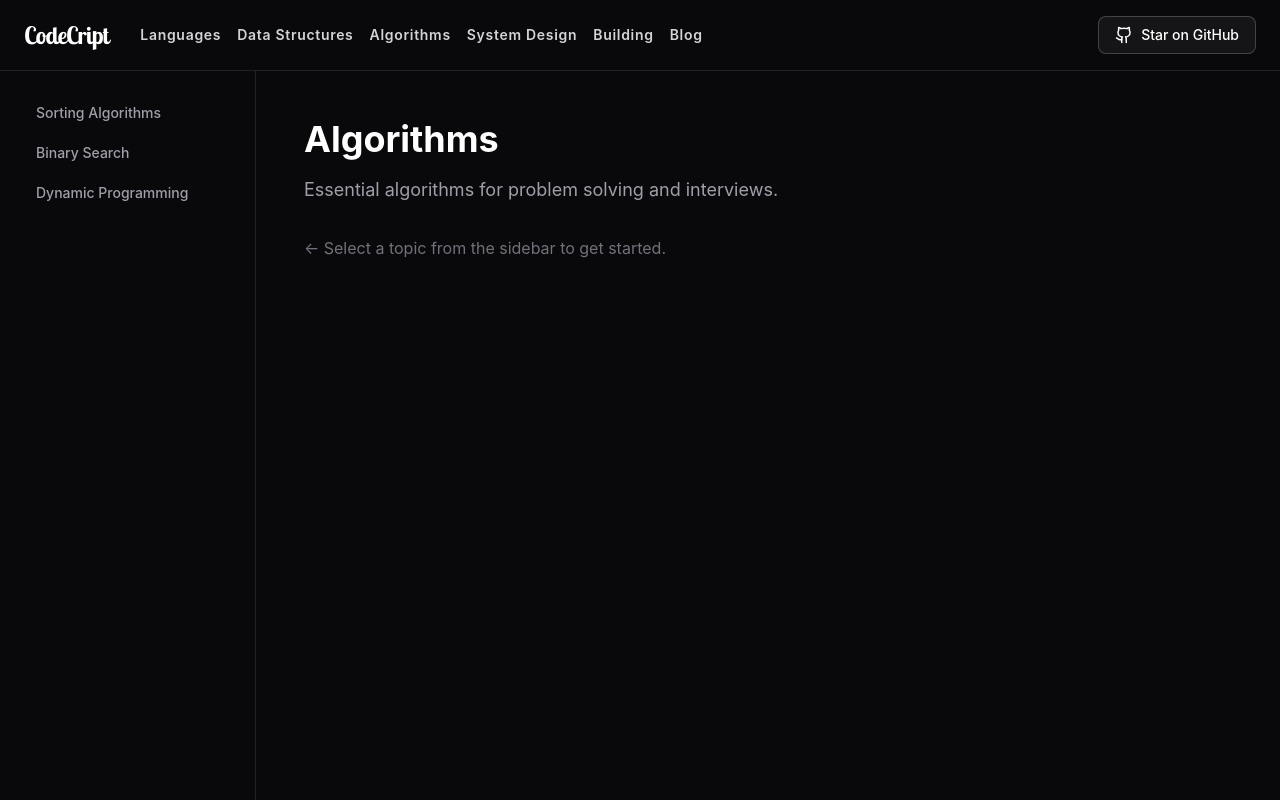
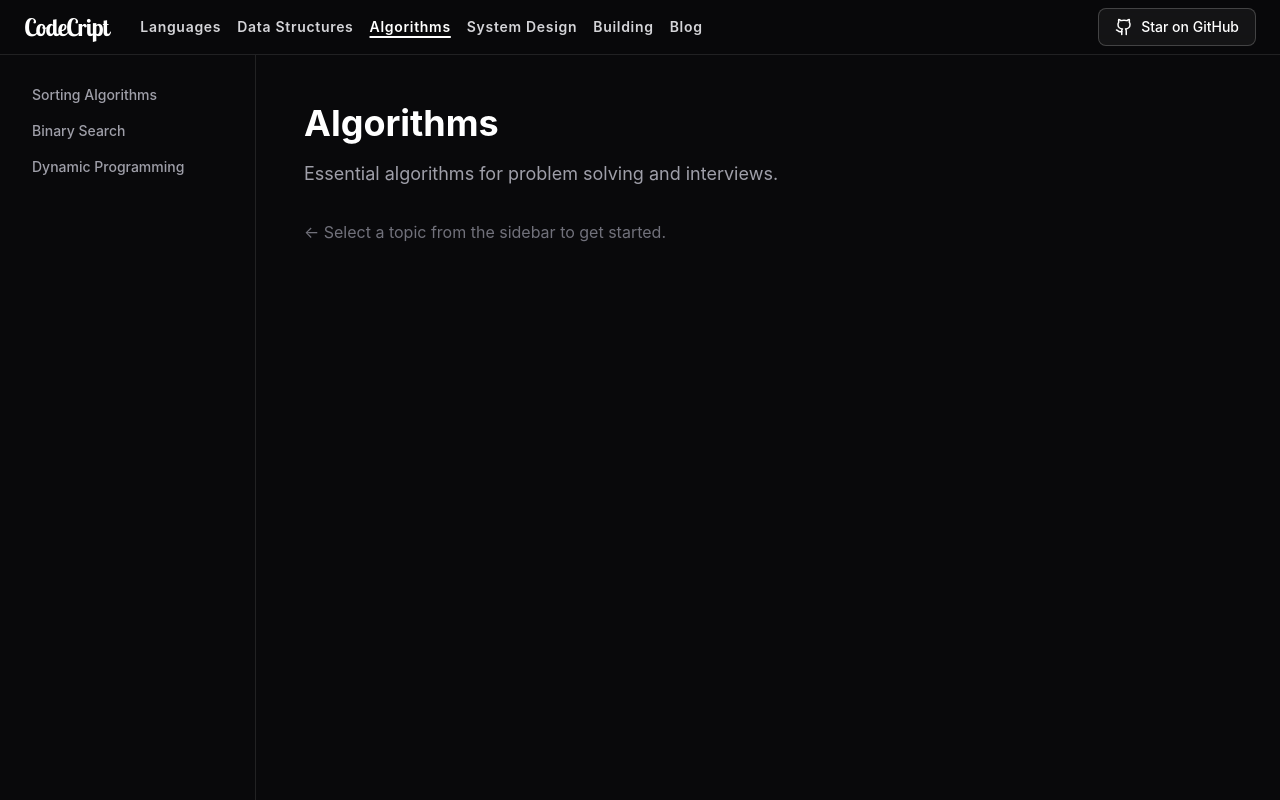
Before and after one commit to itstheanurag/codecript, a React (Vite) app: page /algo in a window 1280 px wide. Built offline with nearby package versions, Linux system fonts and the light colour scheme.

Commit message:
feat: implement grouped sidebar for languages and memoize Navbar

```diff
--- a/src/App.tsx
+++ b/src/App.tsx
@@ -25,15 +25,15 @@ function App() {
         {/* Doc sections — sidebar + content, no footer */}
         <Route element={<DocLayout />}>
           <Route path="/languages" element={<DocContentPage />} />
-          <Route path="/languages/:slug" element={<DocContentPage />} />
+          <Route path="/languages/*" element={<DocContentPage />} />
           <Route path="/ds" element={<DocContentPage />} />
-          <Route path="/ds/:slug" element={<DocContentPage />} />
+          <Route path="/ds/*" element={<DocContentPage />} />
           <Route path="/algo" element={<DocContentPage />} />
-          <Route path="/algo/:slug" element={<DocContentPage />} />
+          <Route path="/algo/*" element={<DocContentPage />} />
           <Route path="/sys-design" element={<DocContentPage />} />
-          <Route path="/sys-design/:slug" element={<DocContentPage />} />
+          <Route path="/sys-design/*" element={<DocContentPage />} />
           <Route path="/building" element={<DocContentPage />} />
-          <Route path="/building/:slug" element={<DocContentPage />} />
+          <Route path="/building/*" element={<DocContentPage />} />
         </Route>
       </Routes>
     </div>
--- a/src/components/Navbar.tsx
+++ b/src/components/Navbar.tsx
@@ -1,5 +1,6 @@
+import React from "react";
 import { Github } from "lucide-react";
-import { Link } from "react-router-dom";
+import { Link, useLocation } from "react-router-dom";
 
 const navItems = [
   { label: "Languages", href: "/languages" },
@@ -10,10 +11,12 @@ const navItems = [
   { label: "Blog", href: "/blog" },
 ];
 
-const Navbar = () => {
+const Navbar = React.memo(() => {
+  const location = useLocation();
+
   return (
-    <nav className="sticky top-0 z-50 bg-zinc-950 border-b border-white/10">
-      <div className="flex items-center justify-between px-6 py-4 max-w-7xl mx-auto">
+    <nav className="sticky top-0 z-50 bg-zinc-950/80 backdrop-blur-md border-b border-white/10">
+      <div className="flex items-center justify-between px-6 py-2 max-w-7xl mx-auto">
         <div className="flex items-center gap-8">
           <Link
             to="/"
@@ -22,16 +25,21 @@ const Navbar = () => {
             CodeCript
           </Link>
           <ul className="hidden md:flex items-center gap-4 text-sm text-zinc-300 font-semibold tracking-wider">
-            {navItems.map((item) => (
+            {navItems.map((item) => {
+              const isActive = location.pathname.startsWith(item.href);
+              return (
                 <li key={item.href}>
                   <Link
                     to={item.href}
-                  className="hover:text-white transition-colors duration-200 hover:underline decoration-2 underline-offset-4"
+                    className={`hover:text-white transition-colors duration-200 decoration-2 underline-offset-4 ${
+                      isActive ? "text-white underline" : ""
+                    }`}
                   >
                     {item.label}
                   </Link>
                 </li>
-            ))}
+              );
+            })}
           </ul>
         </div>
 
@@ -42,6 +50,6 @@ const Navbar = () => {
       </div>
     </nav>
   );
-};
+});
 
 export default Navbar;
--- a/src/components/Sidebar.tsx
+++ b/src/components/Sidebar.tsx
@@ -1,40 +1,109 @@
 import { Link, useLocation } from "react-router-dom";
-import type { DocItem } from "../lib/content";
+import { useState } from "react";
+import { ChevronDown } from "lucide-react";
+import type { DocItem, DocGroup } from "../lib/content";
 
 interface SidebarProps {
   basePath: string;
   items: DocItem[];
+  groups?: DocGroup[];
 }
 
-const Sidebar = ({ basePath, items }: SidebarProps) => {
+const Sidebar = ({ basePath, items, groups }: SidebarProps) => {
   const location = useLocation();
 
   return (
     <aside className="w-64 shrink-0 border-r border-white/10 overflow-y-auto">
       <div className="p-6">
         <nav className="flex flex-col gap-1">
-          {items.map((item) => {
-            const itemPath = `${basePath}/${item.slug}`;
-            const isActive = location.pathname === itemPath;
+          {items
+            .filter((item) => !item.slug.includes("/"))
+            .map((item) => (
+              <SidebarLink
+                key={item.slug}
+                to={`${basePath}/${item.slug}`}
+                title={item.meta.title}
+                isActive={location.pathname === `${basePath}/${item.slug}`}
+              />
+            ))}
 
-            return (
-              <Link
-                key={item.slug}
-                to={itemPath}
-                className={`px-3 py-2 rounded-lg text-sm font-medium transition-colors ${
-                  isActive
-                    ? "bg-white/10 text-white"
-                    : "text-zinc-400 hover:text-white hover:bg-white/5"
-                }`}
-              >
-                {item.meta.title}
-              </Link>
-            );
-          })}
+          {groups?.map((group) => (
+            <SidebarGroup
+              key={group.title}
+              group={group}
+              basePath={basePath}
+              pathname={location.pathname}
+            />
+          ))}
         </nav>
       </div>
     </aside>
   );
 };
 
+const SidebarGroup = ({
+  group,
+  basePath,
+  pathname,
+}: {
+  group: DocGroup;
+  basePath: string;
+  pathname: string;
+}) => {
+  const isAnyActive = group.items.some(
+    (item) => pathname === `${basePath}/${item.slug}`,
+  );
+  const [isOpen, setIsOpen] = useState<boolean>(isAnyActive || true);
+
+  return (
+    <div className="flex flex-col gap-1 mt-4 first:mt-0">
+      <button
+        onClick={() => setIsOpen(!isOpen)}
+        className="flex items-center justify-between px-2 py-1.5 text-xs font-bold text-zinc-500 uppercase tracking-widest hover:text-white transition-colors group"
+      >
+        {group.title}
+        <ChevronDown
+          size={14}
+          className={`transition-transform duration-200 ${
+            isOpen ? "" : "-rotate-90"
+          } group-hover:text-white`}
+        />
+      </button>
+      {isOpen && (
+        <div className="flex flex-col gap-1 ml-2 border-l border-white/5 pl-2">
+          {group.items.map((item) => (
+            <SidebarLink
+              key={item.slug}
+              to={`${basePath}/${item.slug}`}
+              title={item.meta.title}
+              isActive={pathname === `${basePath}/${item.slug}`}
+            />
+          ))}
+        </div>
+      )}
+    </div>
+  );
+};
+
+const SidebarLink = ({
+  to,
+  title,
+  isActive,
+}: {
+  to: string;
+  title: string;
+  isActive: boolean;
+}) => (
+  <Link
+    to={to}
+    className={`px-2 py-1.5 rounded-lg text-sm font-medium transition-colors ${
+      isActive
+        ? "bg-white/10 text-white"
+        : "text-zinc-400 hover:text-white hover:bg-white/5"
+    }`}
+  >
+    {title}
+  </Link>
+);
+
 export default Sidebar;
--- a/src/layouts/BlogLayout.tsx
+++ b/src/layouts/BlogLayout.tsx
@@ -5,7 +5,7 @@ export const BlogLayout = () => {
   return (
     <>
       <Navbar />
-      <main>
+      <main className="max-w-7xl mx-auto px-6 py-4">
         <Outlet />
       </main>
     </>
--- a/src/layouts/DocLayout.tsx
+++ b/src/layouts/DocLayout.tsx
@@ -12,9 +12,13 @@ export const DocLayout = () => {
   return (
     <div className="h-screen flex flex-col overflow-hidden">
       <Navbar />
-      <div className="flex flex-1 min-h-0">
+      <div className="flex flex-1 min-h-0 ">
         {section && (
-          <Sidebar basePath={section.basePath} items={section.items} />
+          <Sidebar
+            basePath={section.basePath}
+            items={section.items}
+            groups={section.groups}
+          />
         )}
         <main className="flex-1 overflow-y-auto">
           <Outlet />
--- a/src/layouts/HomeLayout.tsx
+++ b/src/layouts/HomeLayout.tsx
@@ -6,7 +6,7 @@ const HomeLayout = () => {
   return (
     <>
       <Navbar />
-      <main>
+      <main className="max-w-7xl mx-auto px-6 py-4">
         <Outlet />
       </main>
       <Footer />
--- a/src/lib/content.ts
+++ b/src/lib/content.ts
@@ -49,15 +49,21 @@ export interface DocItem {
   content: string;
 }
 
+export interface DocGroup {
+  title: string;
+  items: DocItem[];
+}
+
 export interface DocSection {
   title: string;
   description: string;
   basePath: string;
   items: DocItem[];
+  groups?: DocGroup[];
 }
 
 const docModules = import.meta.glob<string>(
-  "/content/{languages,ds,algo,sys-design,building}/*.md",
+  "/content/{languages,ds,algo,sys-design,building}/**/*.md",
   {
     query: "?raw",
     import: "default",
@@ -69,11 +75,36 @@ function loadDocSection(section: string): DocItem[] {
   return Object.entries(docModules)
     .filter(([path]) => path.startsWith(`/content/${section}/`))
     .map(([path, raw]) => {
-      const slug = path.split("/").pop()!.replace(".md", "");
+      // Robust slug extraction: get everything after /content/[section]/
+      const parts = path.split(`/content/${section}/`);
+      const slug = parts[parts.length - 1].replace(".md", "");
       const { data, content } = parseFrontmatter<DocMeta>(raw);
       return { slug, meta: data, content };
     })
     .sort((a, b) => (a.meta.order ?? 0) - (b.meta.order ?? 0));
+}
+
+function loadGroupedDocSection(section: string): DocGroup[] {
+  const items = loadDocSection(section);
+  const groups: Record<string, DocItem[]> = {};
+
+  items.forEach((item) => {
+    const parts = item.slug.split("/");
+    if (parts.length > 1) {
+      const groupName = parts[0];
+      // Capitalize first letter of groupName
+      const groupTitle = groupName.charAt(0).toUpperCase() + groupName.slice(1);
+      if (!groups[groupTitle]) {
+        groups[groupTitle] = [];
+      }
+      groups[groupTitle].push(item);
+    }
+  });
+
+  return Object.entries(groups).map(([title, items]) => ({
+    title,
+    items,
+  }));
 }
 
 export function getDocSections(): Record<string, DocSection> {
@@ -83,6 +114,7 @@ export function getDocSections(): Record<string, DocSection> {
       description: "Learn programming languages from the ground up.",
       basePath: "/languages",
       items: loadDocSection("languages"),
+      groups: loadGroupedDocSection("languages"),
     },
     "/ds": {
       title: "Data Structures",
--- a/src/pages/DocContentPage.tsx
+++ b/src/pages/DocContentPage.tsx
@@ -3,7 +3,8 @@ import { getDocSections } from "../lib/content";
 import MarkdownRenderer from "../components/MarkdownRenderer";
 
 const DocContentPage = () => {
-  const { slug } = useParams<{ slug: string }>();
+  const params = useParams();
+  const slug = params["*"];
   const location = useLocation();
   const sections = getDocSections();
 
```
Lines whose indentation alone changed are shown as unchanged.
